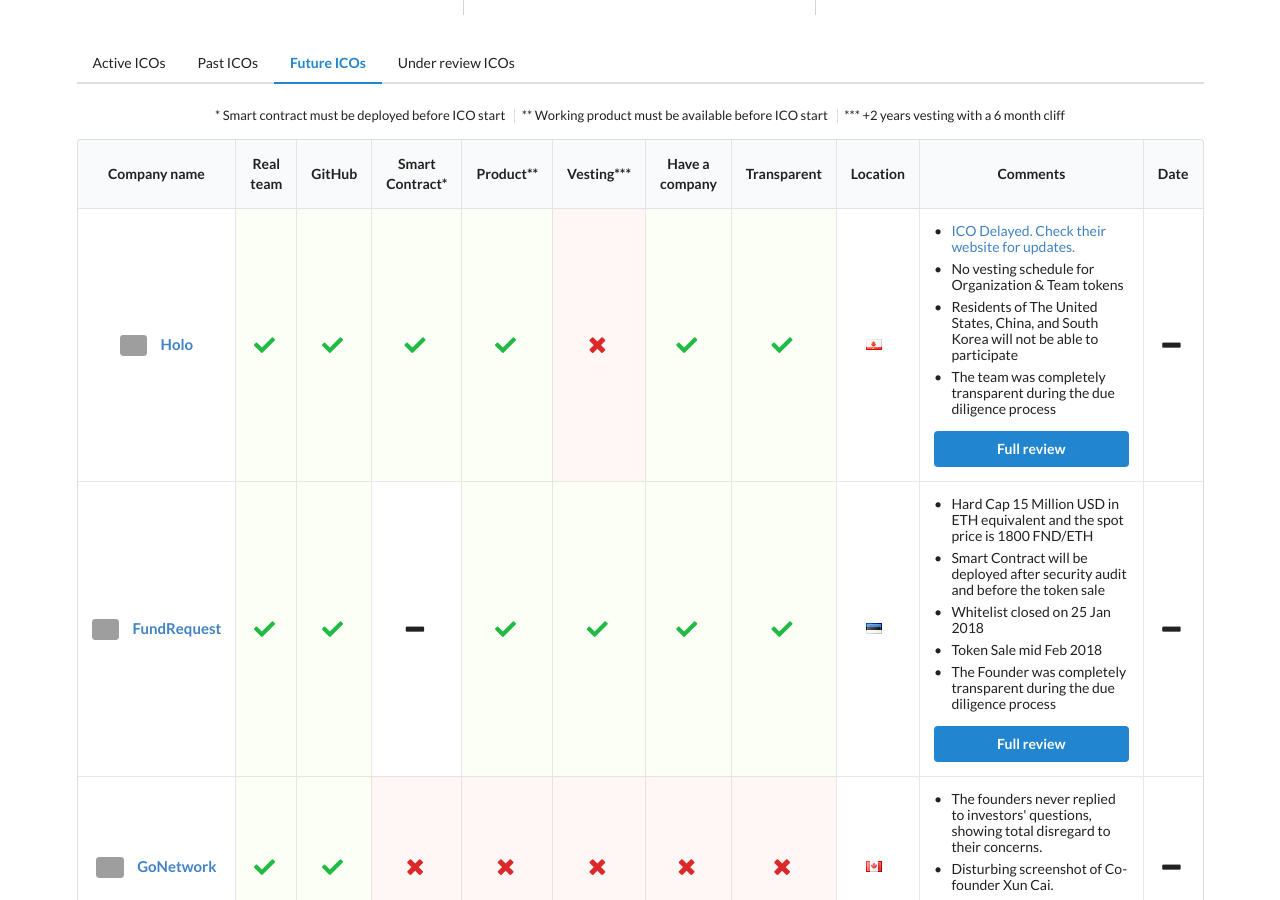
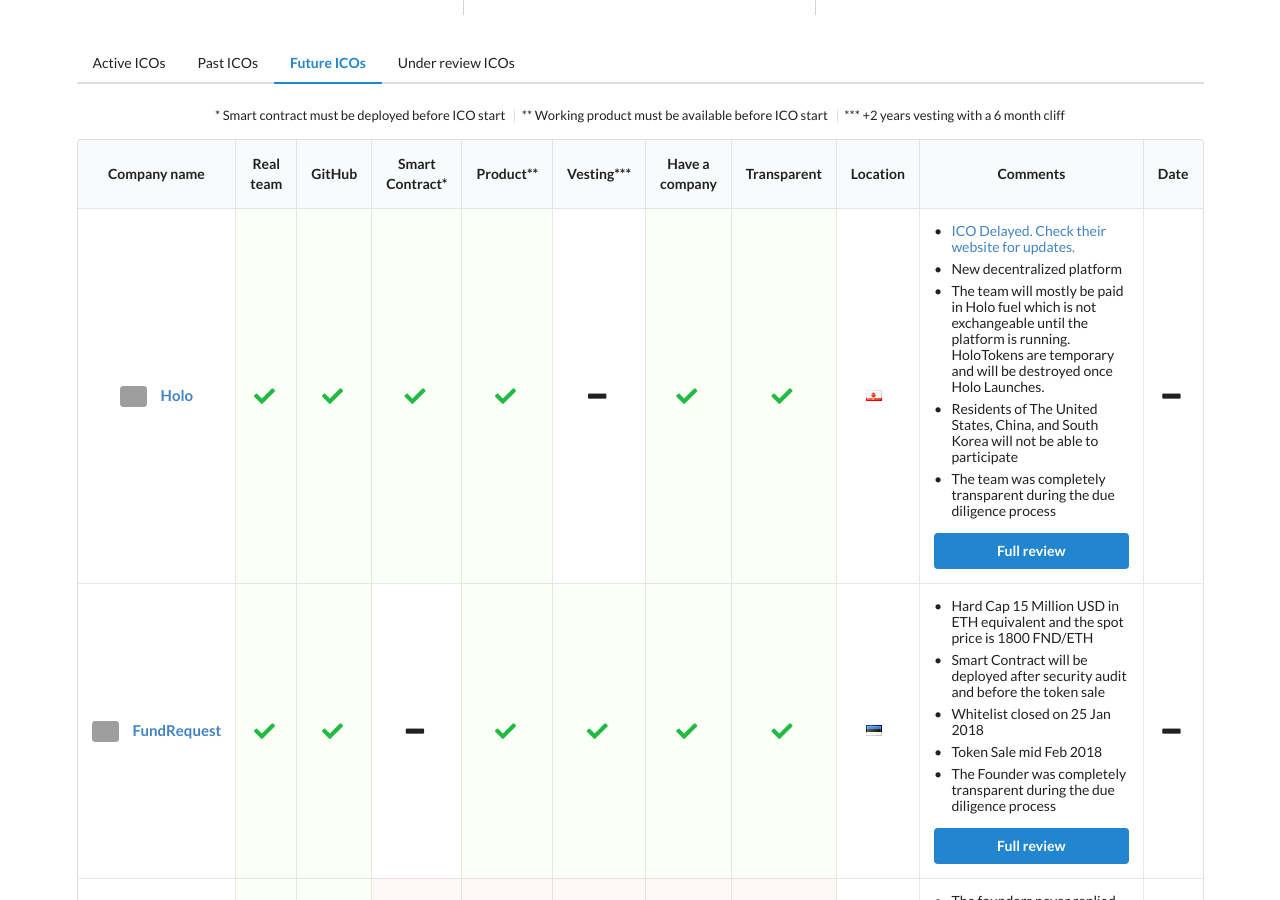
Before and after one commit to ico-check/ico-check, a Jekyll site: the page built from future.md, in a window 1280 px wide and 900 px high, scrolled down 353 px. Built offline with Jekyll 4.4.1, drawn with Linux system fonts in a browser that asks for light colours; nearby versions of some CDN libraries; grey boxes are pictures that could not be loaded.

Commit message:
28-holo-ico-check
Comment update: No vesting schedule for Organization & Team tokens, but the team will mostly be paid in Holo fuel which is not exchangeable until the platform is running. HoloTokens are temporary and will be destroyed once Holo Launches.

```diff
--- a/_data/future-icos.yml
+++ b/_data/future-icos.yml
@@ -5,14 +5,15 @@
   github: true
   smart_contract: true
   product: true
-  min_vesting: false
+  min_vesting:
   have_company: true
   transparent: true
   location: Gibraltar
   comments:
     - content: ICO Delayed. Check their website for updates.
       url: https://holo.host/ico/
-    - content: No vesting schedule for Organization & Team tokens
+    - content: New decentralized platform
+    - content: The team will mostly be paid in Holo fuel which is not exchangeable until the platform is running. HoloTokens are temporary and will be destroyed once Holo Launches.
     - content: Residents of The United States, China, and South Korea will not be able to participate
     - content: The team was completely transparent during the due diligence process
   ico_start_date:
```
